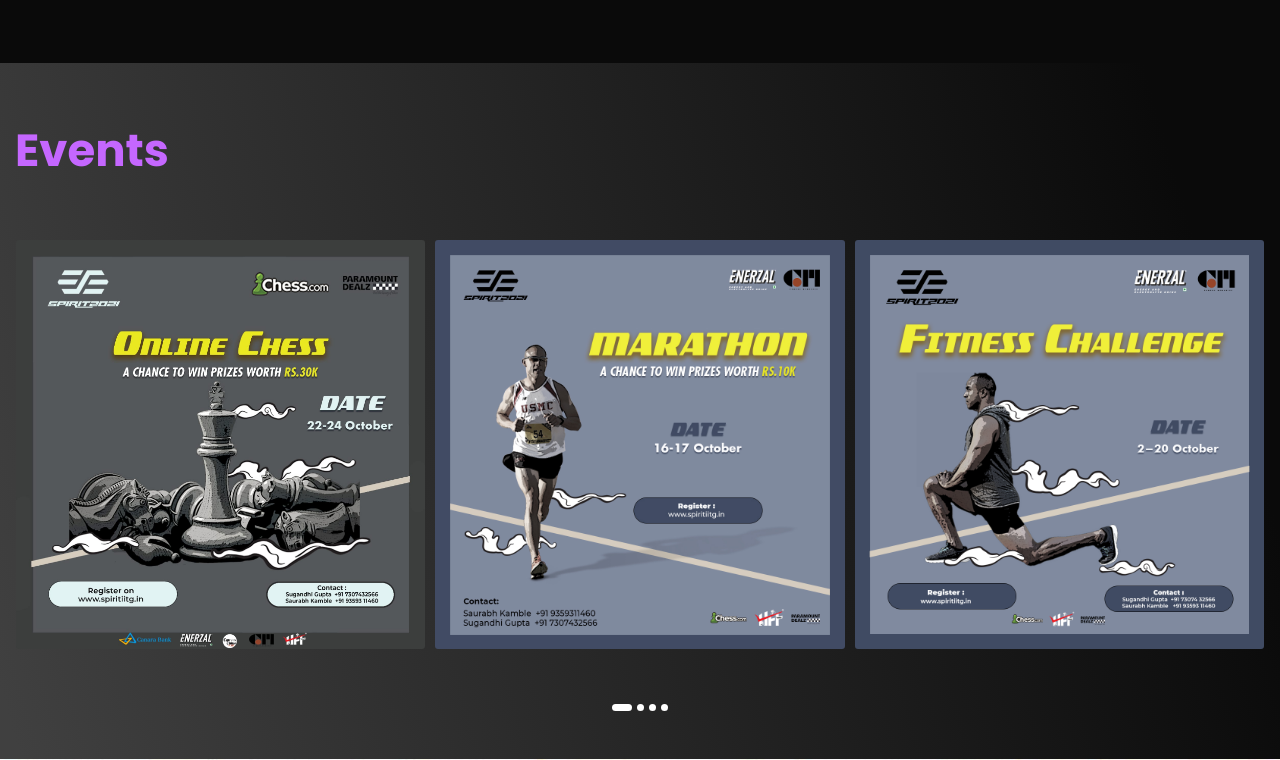
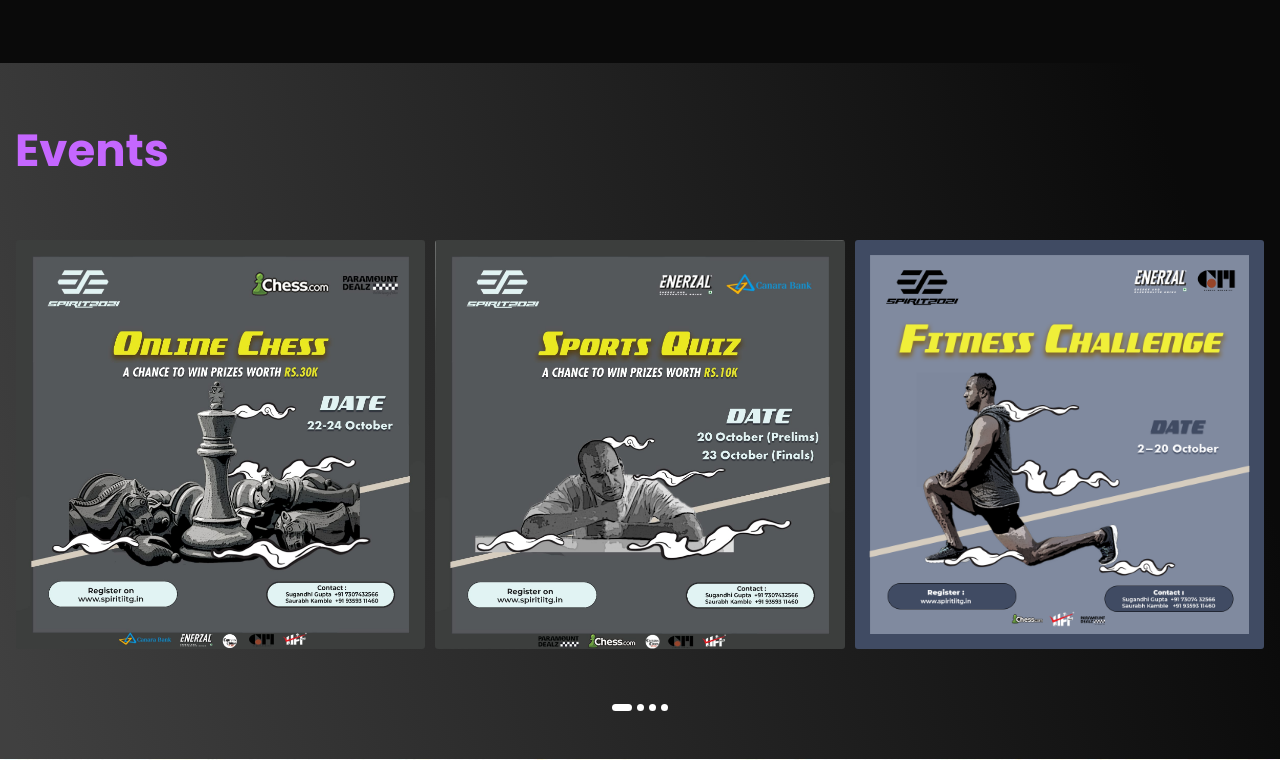
Before and after one commit to Soumadipdas18/spirit2021, a Node server app: page / in a window 1280 px wide. Shown: the part 1237-1997 px from the top of the page. Run offline with Node 20, Linux system fonts and the light colour scheme; some libraries are stand-ins or nearby versions.

Commit message:
Added SportsQuiz

```diff
--- a/public/css/landing_style.css
+++ b/public/css/landing_style.css
@@ -149,7 +149,7 @@
   background-size: cover;
 }
 .card__side--front-2 {
-  background-image: url(../images/Marathon.jpg);
+  background-image: url(../images/Sportsquiz.jpeg);
   background-size: cover;
 }
 .card__side--front-3 {
@@ -157,7 +157,7 @@
   background-size: cover;
 }
 .card__side--front-4 {
-  background-image: url(../images/Ipl.png);
+  background-image: url(../images/Marathon.jpg);
   background-size: cover;
 }
 .card__side--front-5 {
@@ -165,23 +165,23 @@
   background-size: cover;
 }
 .card__side--front-6 {
+  background-image: url(../images/Ipl.png);
+  background-size: cover;
+}
+.card__side--front-7 {
+  background-image: url(../images/Sportsquiz.jpeg);
+  background-size: cover;
+}
+.card__side--front-8 {
   background-image: url(../images/ShutterBug.png);
   background-size: cover;
 }
-.card__side--front-7 {
+.card__side--front-9 {
   background-image: url(../images/Marathon.jpg);
   background-size: cover;
 }
-.card__side--front-8 {
-  background-image: url(../images/Fitness.png);
-  background-size: cover;
-}
-.card__side--front-9 {
+.card__side--front-10 {
   background-image: url(../images/WeeklyTrivia.jpg);
-  background-size: cover;
-}
-.card__side--front-10 {
-  background-image: url(../images/Ipl.png);
   background-size: cover;
 }
 
--- a/views/index/events_landingpage.ejs
+++ b/views/index/events_landingpage.ejs
@@ -10,11 +10,11 @@
     </div>
 </div>
 
-<!-- Marathon -->
+<!--SPORTS QUIZ-->
 <div class="card event-2" id="event-2">
     <div class="card__side card__side--front card__side--front-2"></div>
     <div class="card__side card__side--back card__side--back-2">
-        <h3 class="card__text">Event Dates: 16 - 17 Oct<br>Registration ends : 15 Oct<br>Prize Pool: 10k</h3>
+        <h3 class="card__text">Event Prelims: 20 Oct<br>Event Finals: 23 Oct<br>Prize Pool: 5k</h3>
         <div class="card__readMore"><a href="events" class="card__readMore__gte">
                 <h3 class="card__readMore__title">Read More</h3>
             </a></div>
@@ -32,12 +32,11 @@
     </div>
 </div>
 
-<!-- IPL Auction -->
-<!-- IPL Auction -->
+<!-- Marathon -->
 <div class="card event-4" id="event-4">
     <div class="card__side card__side--front card__side--front-4"></div>
     <div class="card__side card__side--back card__side--back-4">
-        <h3 class="card__text">Event Dates: 9 - 10 October<br>Registration ends: 6 Oct<br>Prize Pool: 20k</h3>
+        <h3 class="card__text">Event Dates: 16 - 17 Oct<br>Registration ends : 15 Oct<br>Prize Pool: 10k</h3>
         <div class="card__readMore"><a href="events" class="card__readMore__gte">
                 <h3 class="card__readMore__title">Read More</h3>
             </a></div>
@@ -55,12 +54,33 @@
     </div>
 </div>
 
-<!-- ShutterBug -->
+<!-- IPL Auction -->
 <div class="card event-6" id="event-6">
     <div class="card__side card__side--front card__side--front-6"></div>
     <div class="card__side card__side--back card__side--back-6">
-        <h3 class="card__text">Event Dates: 8 - 14 October<br>Registration ends: 14 Oct<br>Prize Pool: 5k
-</h3>
+        <h3 class="card__text">Event Dates: 9 - 10 October<br>Registration ends: 6 Oct<br>Prize Pool: 20k</h3>
+        <div class="card__readMore"><a href="events" class="card__readMore__gte">
+                <h3 class="card__readMore__title">Read More</h3>
+            </a></div>
+    </div>
+</div>
+
+<!--SPORTS QUIZ-->
+<div class="card event-7" id="event-7">
+    <div class="card__side card__side--front card__side--front-7"></div>
+    <div class="card__side card__side--back card__side--back-7">
+        <h3 class="card__text">Event Prelims: 20 Oct<br>Event Finals: 23 Oct<br>Prize Pool: 5k</h3>
+<div class="card__readMore"><a href="events" class="card__readMore__gte">
+                <h3 class="card__readMore__title">Read More</h3>
+            </a></div>
+    </div>
+</div>
+
+<!-- ShutterBug -->
+<div class="card event-8" id="event-8">
+    <div class="card__side card__side--front card__side--front-8"></div>
+    <div class="card__side card__side--back card__side--back-8">
+        <h3 class="card__text">Event Dates: 8 - 14 October<br>Registration ends: 14 Oct<br>Prize Pool: 5k</h3>
         <div class="card__readMore"><a href="events" class="card__readMore__gte">
                 <h3 class="card__readMore__title">Read More</h3>
             </a></div>
@@ -68,21 +88,10 @@
 </div>
 
 <!-- Marathon -->
-<div class="card event-7" id="event-7">
-    <div class="card__side card__side--front card__side--front-7"></div>
-    <div class="card__side card__side--back card__side--back-7">
+<div class="card event-9" id="event-9">
+    <div class="card__side card__side--front card__side--front-9"></div>
+    <div class="card__side card__side--back card__side--back-9">
         <h3 class="card__text">Event Dates: 16 - 17 Oct<br>Registration ends : 15 Oct<br>Prize Pool: 10k</h3>
-<div class="card__readMore"><a href="events" class="card__readMore__gte">
-                <h3 class="card__readMore__title">Read More</h3>
-            </a></div>
-    </div>
-</div>
-
-<!-- Fitness -->
-<div class="card event-8" id="event-8">
-    <div class="card__side card__side--front card__side--front-8"></div>
-    <div class="card__side card__side--back card__side--back-8">
-        <h3 class="card__text">Event Dates: 2 - 20 Oct<br>Registration ends : 20 Oct</h3>
         <div class="card__readMore"><a href="events" class="card__readMore__gte">
                 <h3 class="card__readMore__title">Read More</h3>
             </a></div>
@@ -90,21 +99,10 @@
 </div>
 
 <!-- Weekly Trivia -->
-<div class="card event-9" id="event-9">
-    <div class="card__side card__side--front card__side--front-9"></div>
-    <div class="card__side card__side--back card__side--back-9">
-        <h3 class="card__text">Follow us on Instagram <a href="https://instagram.com/spirit_iitguwahati" style="text-decoration: none; color:white;" target="_blank">(@spirit_iitguwahati)</a> to participate in our exciting Weekly Trivia quizzes.</h3>
-        <div class="card__readMore"><a href="events" class="card__readMore__gte">
-                <h3 class="card__readMore__title">Read More</h3>
-            </a></div>
-    </div>
-</div>
-
-<!-- IPL Auction -->
 <div class="card event-10" id="event-10">
     <div class="card__side card__side--front card__side--front-10"></div>
     <div class="card__side card__side--back card__side--back-10">
-        <h3 class="card__text">Event Dates: 9 - 10 October<br>Registration ends: 6 Oct<br>Prize Pool: 20k</h3>
+        <h3 class="card__text">Follow us on Instagram <a href="https://instagram.com/spirit_iitguwahati" style="text-decoration: none; color:white;" target="_blank">(@spirit_iitguwahati)</a> to participate in our exciting Weekly Trivia quizzes.</h3>
         <div class="card__readMore"><a href="events" class="card__readMore__gte">
                 <h3 class="card__readMore__title">Read More</h3>
             </a></div>
@@ -122,11 +120,11 @@
     </div>
 </div>
 
-<!-- Marathon -->
+<!--SPORTS QUIZ-->
  <div class="card event-2" id="start-clone-2">
     <div class="card__side card__side--front card__side--front-2"></div>
     <div class="card__side card__side--back card__side--back-2">
-        <h3 class="card__text">Event Dates: 16 - 17 Oct<br>Registration ends : 15 Oct<br>Prize Pool: 10k</h3>
+        <h3 class="card__text">Event Prelims: 20 Oct<br>Event Finals: 23 Oct<br>Prize Pool: 5k</h3>
         <div class="card__readMore"><a href="events" class="card__readMore__gte">
                 <h3 class="card__readMore__title">Read More</h3>
             </a></div>
@@ -144,11 +142,11 @@
     </div>
 </div>
 
-<!-- Athlos Arena -->
+<!-- Marathon -->
 <div class="card event-4" id="start-clone-4">
     <div class="card__side card__side--front card__side--front-4"></div>
     <div class="card__side card__side--back card__side--back-4">
-        <h3 class="card__text">Event Dates: 1 - 20 October<br>Registration ends: 17 Oct<br>Prize Pool: 50k</h3>
+        <h3 class="card__text">EEvent Dates: 16 - 17 Oct<br>Registration ends : 15 Oct<br>Prize Pool: 10k</h3>
         <div class="card__readMore"><a href="events" class="card__readMore__gte">
                 <h3 class="card__readMore__title">Read More</h3>
             </a></div>
--- a/views/index/events_landingpage_m.ejs
+++ b/views/index/events_landingpage_m.ejs
@@ -12,13 +12,13 @@
     </div>
 </div>
 
-<!-- Marathon -->
+<!--SPORTS QUIZ-->
 <div class="card event-2" id="event-2">
      <div class="card__side card__side--front card__side--front-2" id="event-2-m">
 
 	</div>
     <div class="card__side card__side--back card__side--back-2 flip-card-front" id="event-2-mb">
-        <h3 class="card__text">Event Dates: 16 - 17 Oct<br>Prize Pool: 10k</h3>
+        <h3 class="card__text">Event Prelims: 20 Oct<br>Event Finals: 23 Oct<br>Prize Pool: 5k</h3>
         <div class="card__readMore">
 		    <a href="events" class="card__readMore__gte"><h3 class="card__readMore__title">Read More</h3></a>
 		</div>
@@ -39,13 +39,13 @@
     </div>
 </div>
 
-<!-- IPL Auction -->
+<!-- Marathon -->
 <div class="card event-4" id="event-4">
     <div class="card__side card__side--front card__side--front-4" id="event-4-m">
 
 	</div>
     <div class="card__side card__side--back card__side--back-4 flip-card-front" id="event-4-mb">
-         <h3 class="card__text">Event Dates: 9 - 10 October<br>Prize Pool: 20k</h3>
+         <h3 class="card__text">Event Dates: 16 - 17 Oct<br>Registration ends : 15 Oct<br>Prize Pool: 10k</h3>
          <div class="card__readMore">
 			 <a href="events" class="card__readMore__gte"> <h3 class="card__readMore__title">Read More</h3></a>
 		</div>
@@ -65,32 +65,20 @@
     </div>
 </div>
 
-<!-- ShutterBug -->
+
+<!-- IPL Auction -->
 <div class="card event-6" id="event-6">
     <div class="card__side card__side--front card__side--front-6" id="event-6-m">
 
 	</div>
     <div class="card__side card__side--back card__side--back-6 flip-card-front" id="event-6-mb">
-        <h3 class="card__text">Event Dates : 8 - 14 Oct<br>Registration ends: 14 Oct<br>Prize Pool: 5k</h3>
+        <h3 class="card__text">Event Dates: 9 - 10 October<br>Registration ends: 6 Oct<br>Prize Pool: 20k</h3>
         <div class="card__readMore">
 			<a href="events" class="card__readMore__gte"><h3 class="card__readMore__title">Read More</h3></a>
 		</div>
     </div>
 </div>
 
-
-<!-- IPL Auction -->
-<!-- <div class="card event-6" id="event-6">
-    <div class="card__side card__side--front card__side--front-6" id="event-6-m">
-		Event-6
-	</div>
-    <div class="card__side card__side--back card__side--back-6 flip-card-front" id="event-6-mb">
-        <h3 class="card__text">Event Dates: 9 - 10 October<br>Prize Pool: 20k</h3>
-        <div class="card__readMore">
-			 <a href="events"  class="card__readMore__gte"><h3 class="card__readMore__title">Read More</h3></a>
-		</div>
-    </div>
-</div> -->
 
 <!-- Weekly Trivia -->
 <!-- <div class="card event-7" id="event-7">
@@ -105,10 +93,10 @@
     </div>
 </div>
                   -->
+
 <!-- ShutterBug -->
 <!-- <div class="card event-8" id="event-8">
     <div class="card__side card__side--front card__side--front-8" id="event-8-m">
-		Event-8
 	</div>
     <div class="card__side card__side--back card__side--back-8 flip-card-front" id="event-8-mb">
         <h3 class="card__text">Event Dates : 8 - 14 October<br>Prize Pool: 5k</h3>
```
